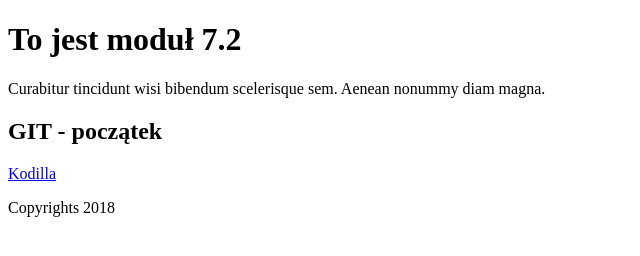
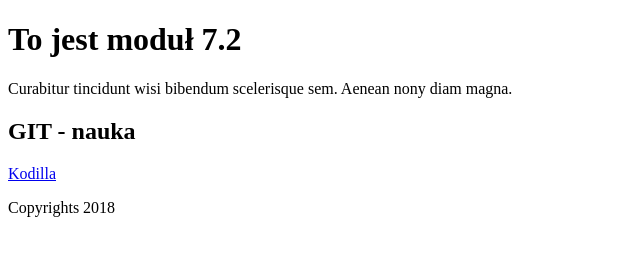
Before and after one commit to TomMikB/learning-git, a plain HTML site: page index.html in a window 1280 px wide. Shown: the whole page, without its empty margins (0-640 px from the left). Drawn offline with Linux system fonts and the light colour scheme.

Commit message:
Change content

```diff
--- a/index.html
+++ b/index.html
@@ -6,8 +6,8 @@
 	</head>
 	<body>
 		<h1>To jest moduł 7.2</h1>
-		<p>Curabitur tincidunt wisi bibendum scelerisque sem. Aenean nonummy diam magna.</p>
-		<h2>GIT - początek</h2>
+		<p>Curabitur tincidunt wisi bibendum scelerisque sem. Aenean nony diam magna.</p>
+		<h2>GIT - nauka</h2>
 		<a href="https://kodilla.com/pl">Kodilla</a>
 		<p>Copyrights 2018</p>
 	</body>
```
